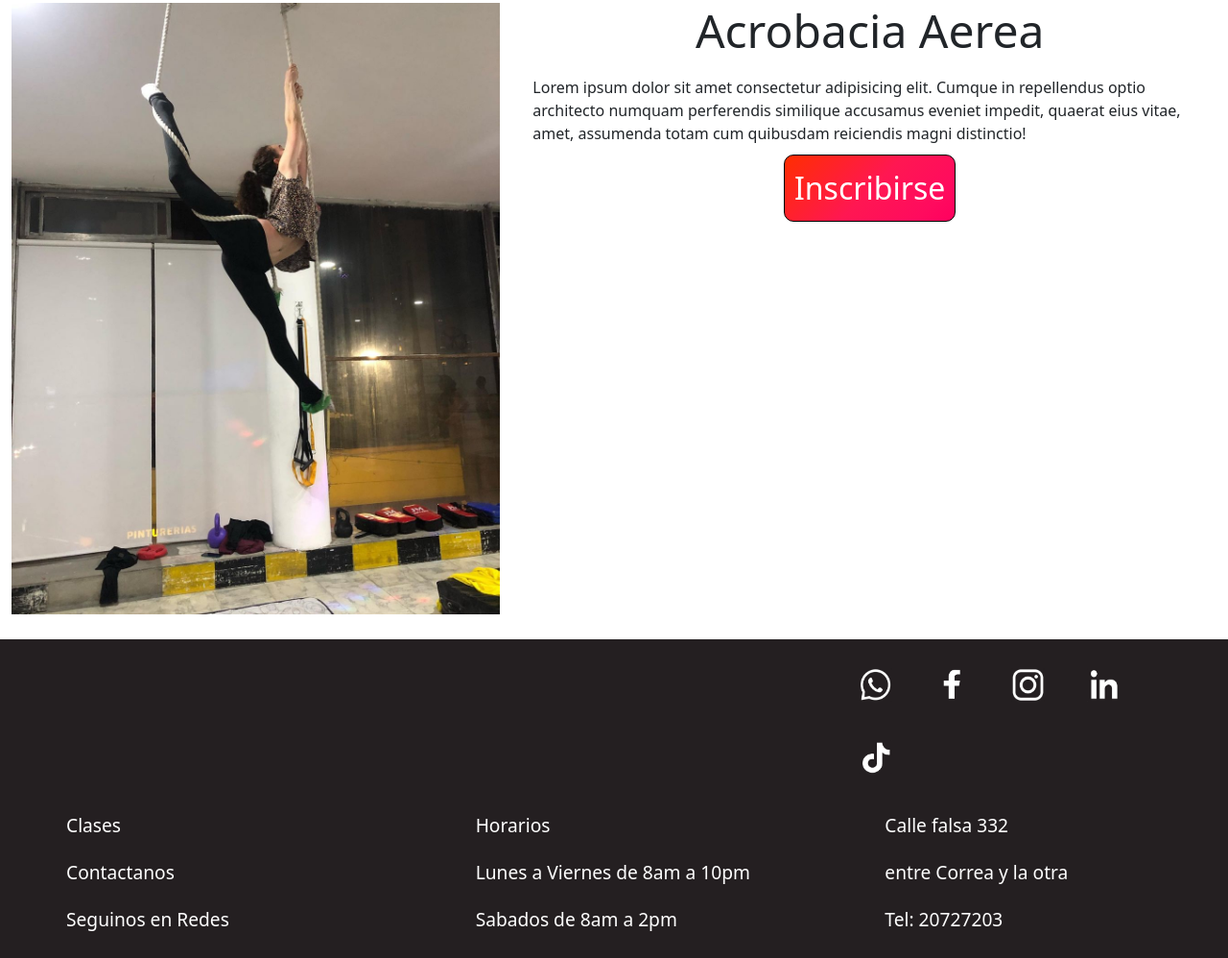
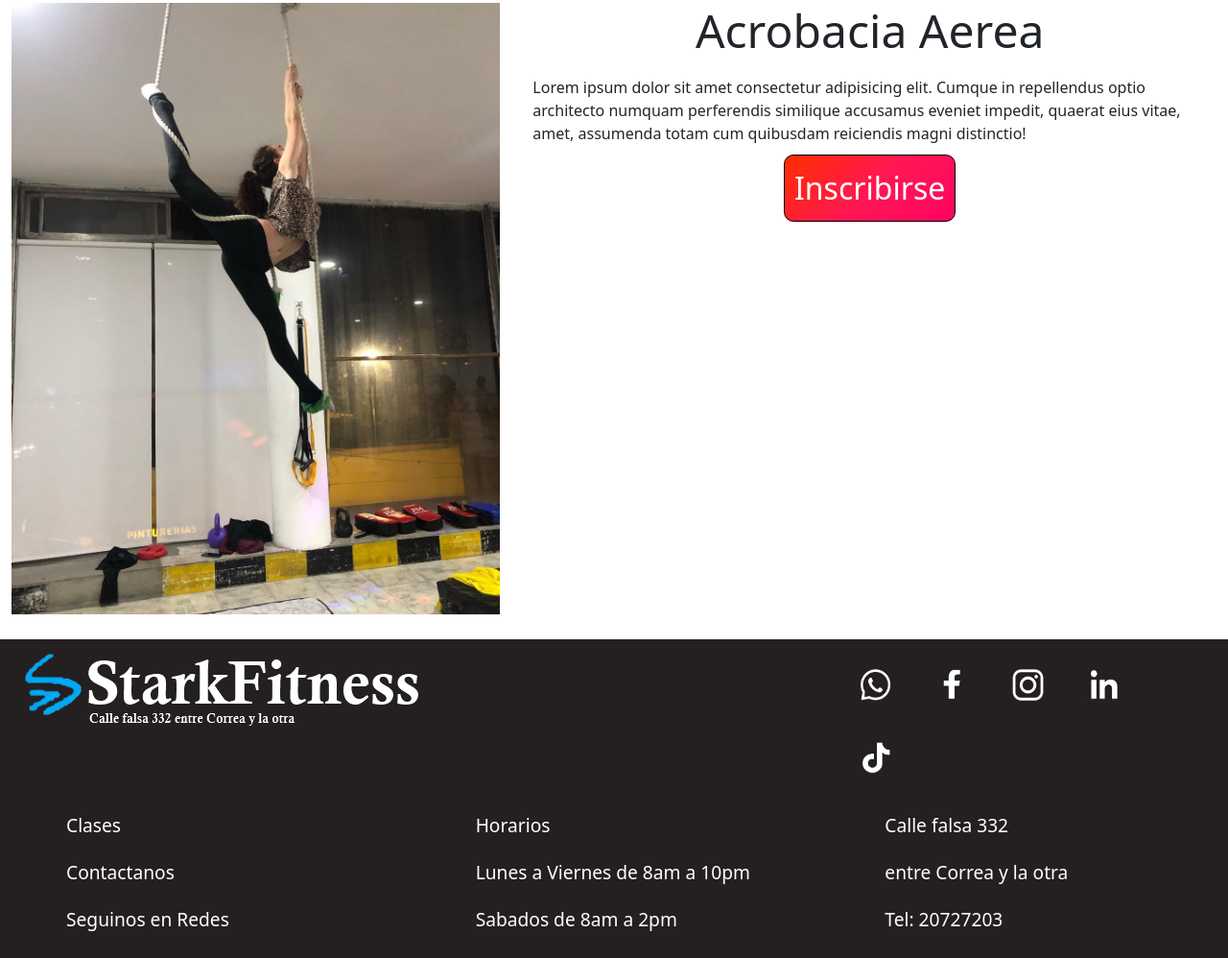
Before and after one commit to TheNasky/Pagina-Web-StarkFitness, a plain HTML site: page pages/actividades.html in a window 1280 px wide. Shown: the part 1001-1999 px from the top of the page at 96% size. Drawn offline with Linux system fonts and the light colour scheme; files whose address does not match are found by name.

Commit message:
mas fixes...

```diff
--- a/pages/actividades.html
+++ b/pages/actividades.html
@@ -109,7 +109,7 @@
     <footer  class="mt-3">
         <section class="container-fluid">
           <div class="row">
-            <div class="col-md-8"><img class="logo_footer" src="./imagenes/Logo_footer-removebg-preview.png" alt=""></div>
+            <div class="col-md-8"><img class="logo_footer" src="../imagenes/Logo_footer-removebg-preview.png" alt=""></div>
             <div class="col-md-4"><div class="imageness">
               <img src="../imagenes/Whatsapp.png" alt="Whatsapp icon">
               <a href="https://www.facebook.com"><img src="../imagenes/Facebook.png" alt="Facebook icon"></a>
```
Also changed, not shown: pages/conocenos.html (+1 -1 lines), pages/contactanos.html (+1 -1 lines), pages/inscripcion.html (+1 -1 lines).
